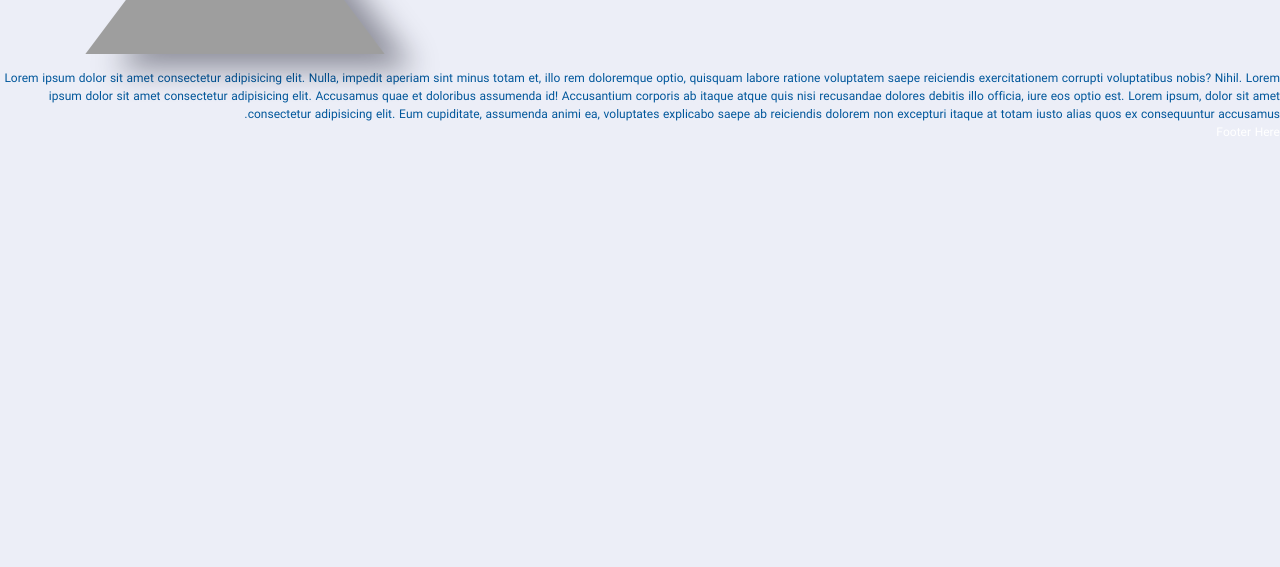
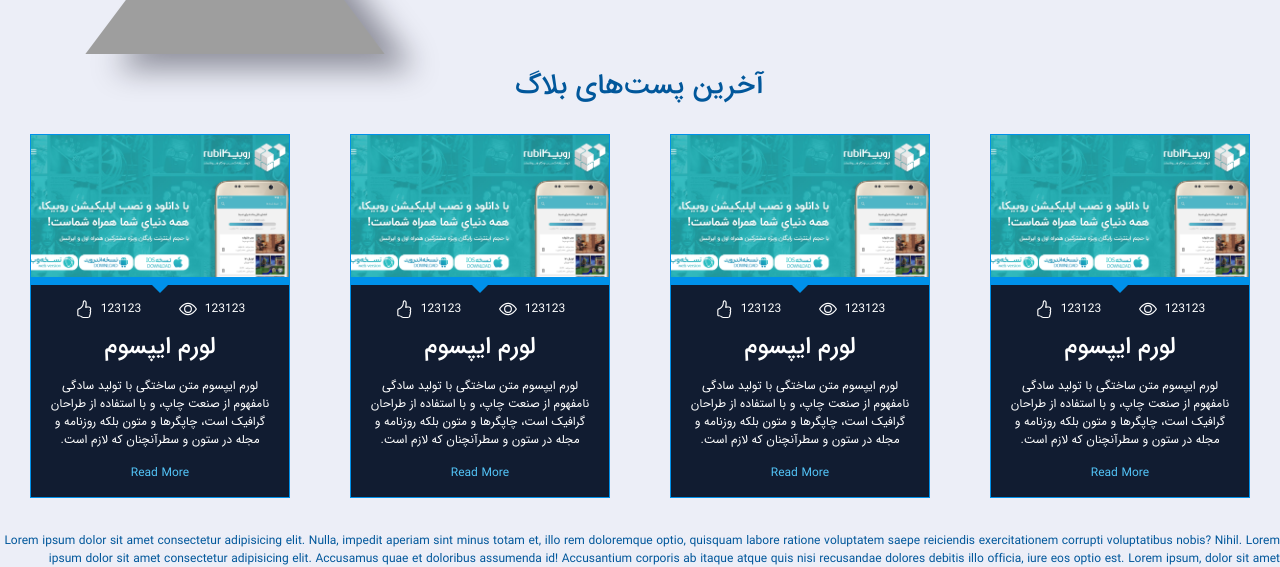
Before and after one commit to KavehKarami/shop-theme-react, a React (Create React App) app: page / in a window 1280 px wide. Shown: the part 2626-3193 px from the top of the page. Before the commit the page ends 2768 px from the top, so only its background shows below. Built offline with nearby package versions, Linux system fonts and the light colour scheme; grey boxes are pictures that could not be loaded.

Commit message:
use LatestBlogSection Component in Home Container

```diff
--- a/src/app/containers/Home.jsx
+++ b/src/app/containers/Home.jsx
@@ -1,6 +1,7 @@
 import React from 'react';
 import FeaturesSection from '../components/home/FeaturesSection';
 import HomeIntro from '../components/home/HomeIntro';
+import LastestPostsSection from '../components/home/LastestPostsSection';
 import OurTeamSection from '../components/home/OurTeamSection';
 import WorkSampleSection from '../components/home/WorkSampleSection';
 import WhyUsSection from '../components/whyUs/WhyUsSection';
@@ -18,6 +19,8 @@ const Home = () => {
 
       <WhyUsSection />
 
+      <LastestPostsSection />
+
       <div className="text-dark">
         Lorem ipsum dolor sit amet consectetur adipisicing elit. Nulla, impedit aperiam sint minus totam et, illo rem doloremque optio, quisquam labore ratione voluptatem saepe reiciendis exercitationem corrupti voluptatibus nobis? Nihil.
         Lorem ipsum dolor sit amet consectetur adipisicing elit. Accusamus quae et doloribus assumenda id! Accusantium corporis ab itaque atque quis nisi recusandae dolores debitis illo officia, iure eos optio est.
```
